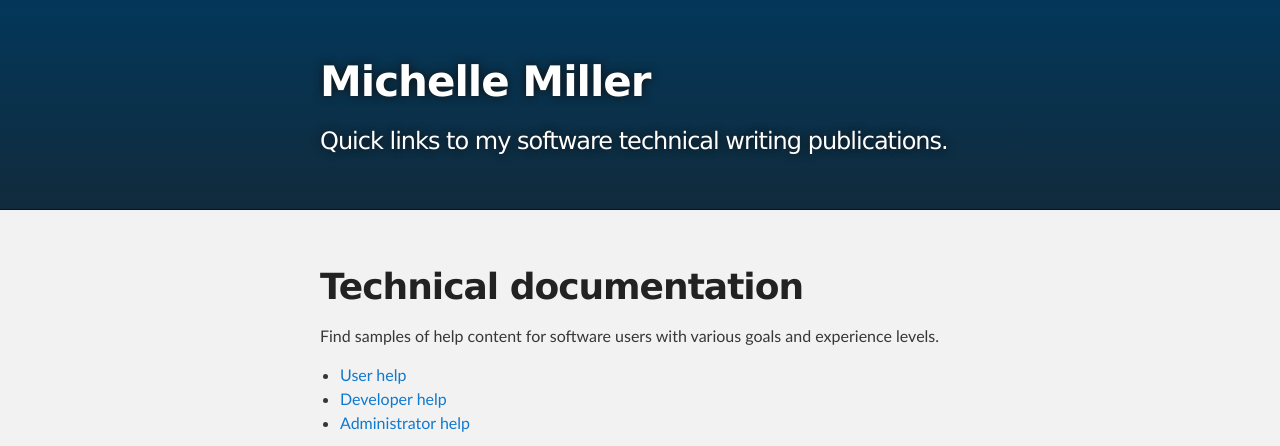
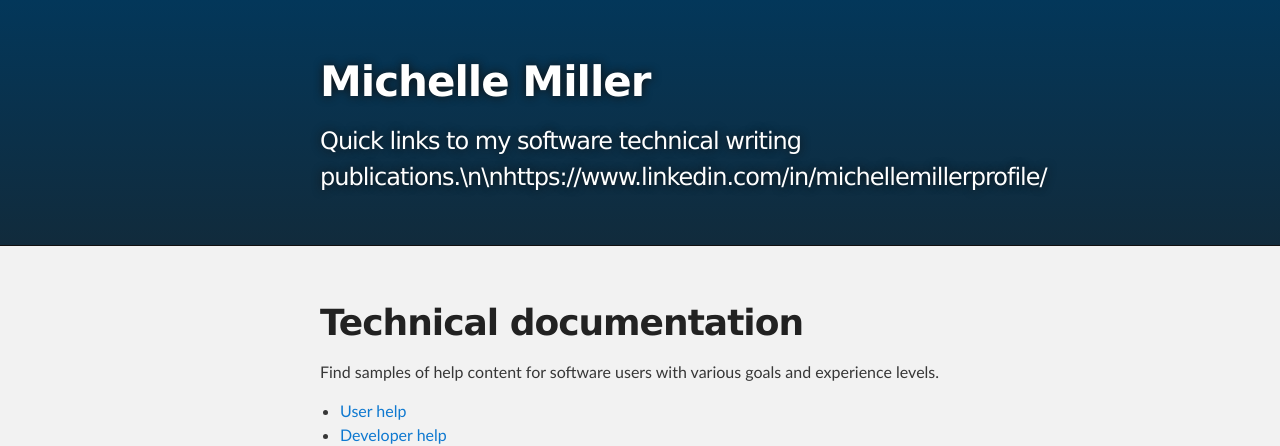
Before and after one commit to michelle-miller/michelle-miller.github.io, a Jekyll site: the page built from README.md, in a window 1280 px wide and 900 px high, cut to the strip 0-446 px from the top of the window. Built offline with Jekyll 4.4.1, drawn with Linux system fonts in a browser that asks for light colours; our own code applies the rules of GitHub Pages for plain Markdown files; part of the change alters nothing that is shown.

Commit message:
Update _config.yml

```diff
--- a/_config.yml
+++ b/_config.yml
@@ -1,5 +1,5 @@
 title: Michelle Miller
-description: Quick links to my software technical writing publications.
+description: Quick links to my software technical writing publications.\n\nhttps://www.linkedin.com/in/michellemillerprofile/
 show_downloads: false
 google_analytics:
 theme: jekyll-theme-slate
```
